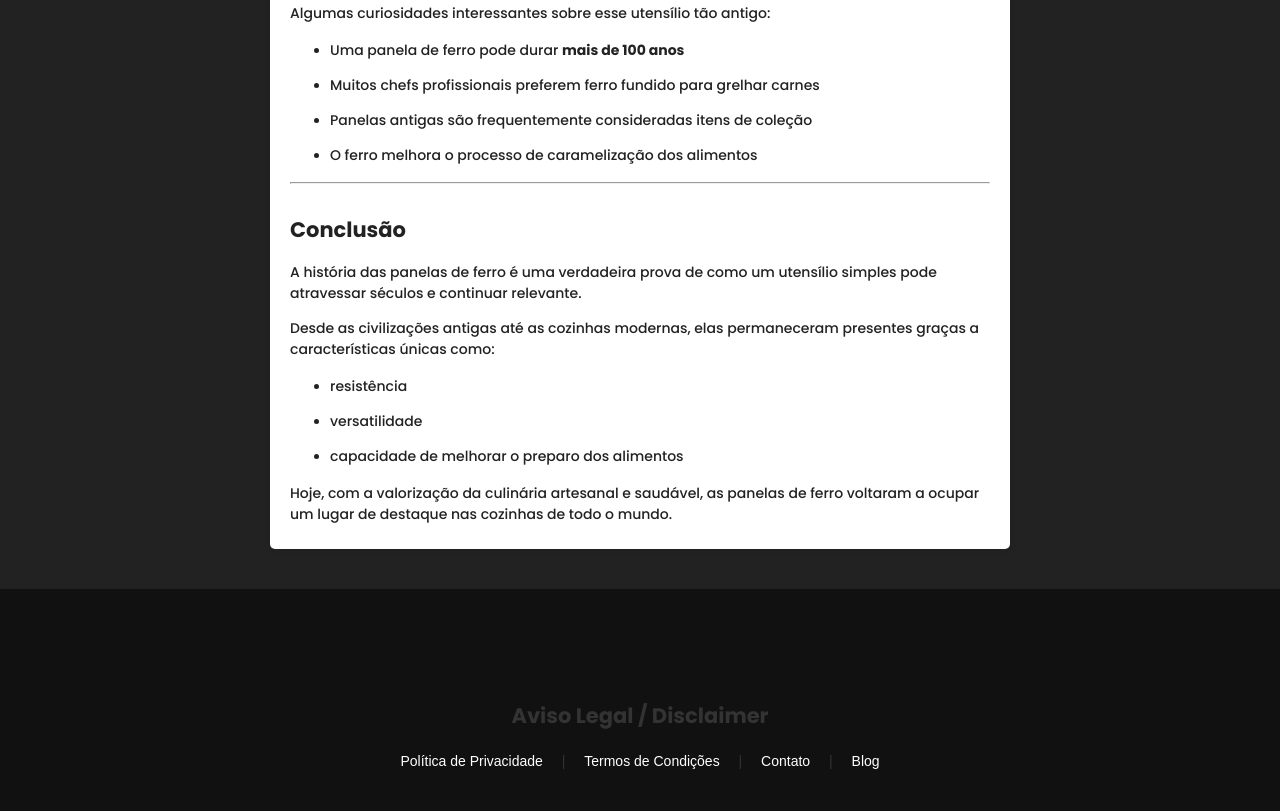
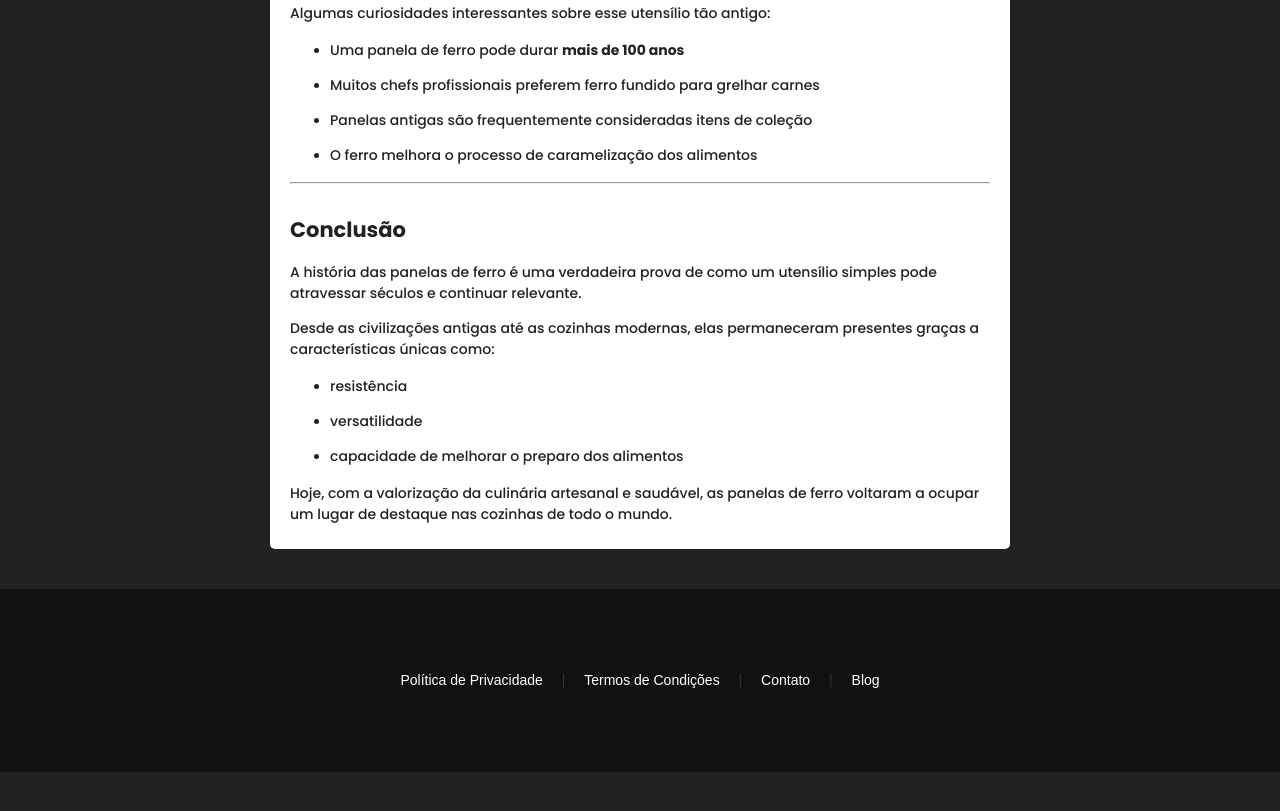
Before and after one commit to userdigital444777-beep/cassino, a plain HTML site: page index.html in a window 1280 px wide. Shown: the part 6710-7521 px from the top of the page. After the commit the page ends 7482 px from the top, so only its background shows below. Drawn offline with Linux system fonts and the light colour scheme.

Commit message:
Update index.html

```diff
--- a/index.html
+++ b/index.html
@@ -952,7 +952,7 @@ function showPopup() {
 	line-height: 1.6;
 	color: #333;
 ">
-	<h2><strong>Aviso Legal / Disclaimer</strong></h2>
+
 
 
 
```
